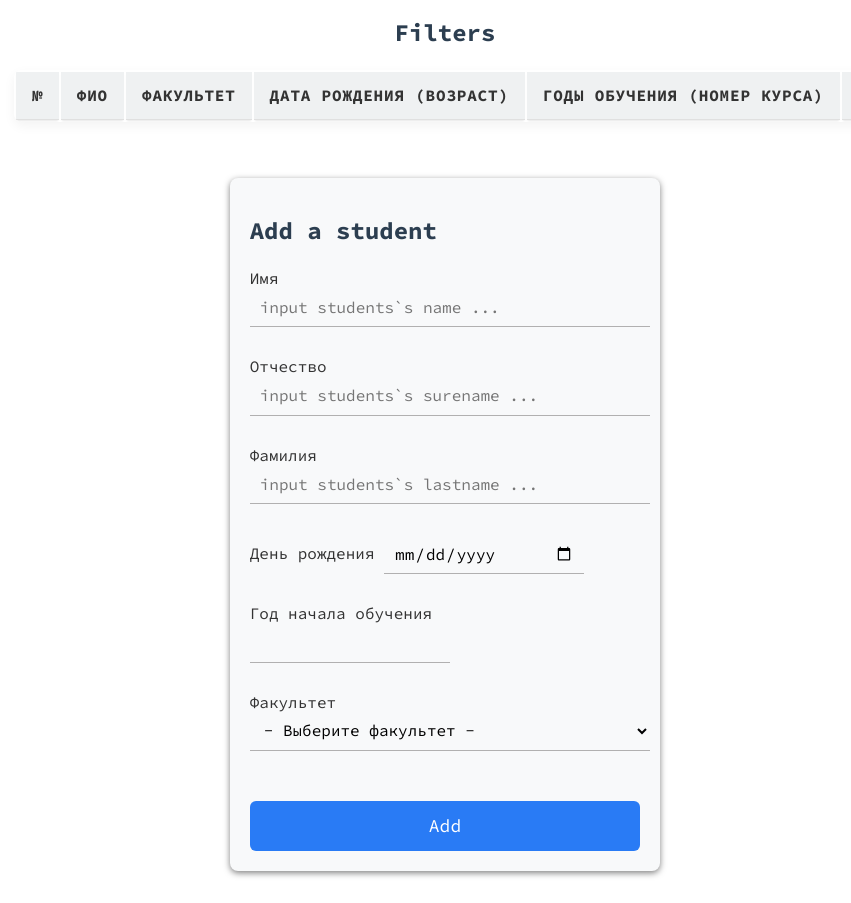
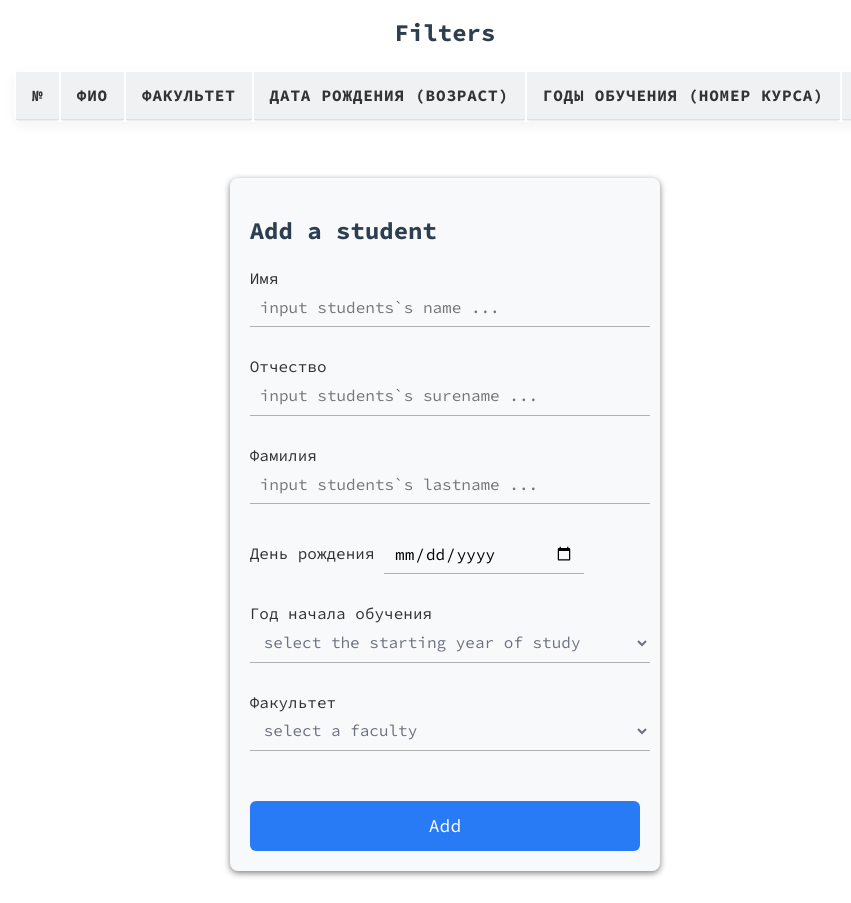
Before and after one commit to EvgPov/StudentControlPanel, a website with bundled scripts: page frontend/index.html in a window 1280 px wide. Shown: the part 113-1016 px from the top of the page, without its empty margins (195-1046 px from the left). Built offline with nearby package versions, Linux system fonts and the light colour scheme; no server answers.

Commit message:
feat: implement add student form styling

```diff
--- a/backend/models/constants.js
+++ b/backend/models/constants.js
@@ -10,4 +10,10 @@ export const faculties = [
   { value: 'Security', label: 'Обеспечение информационной безопасности автоматизированных систем'}
 ]
 
-export const studyYears = ['2021', '2022', '2023', '2024', '2025'];
+export const studyYears = [
+  {value: '2021', label: '2021'},
+  {value: '2022', label: '2022'},
+  {value: '2023', label: '2023'},
+  {value: '2024', label: '2024'},
+  {value: '2025', label: '2025'}
+];
--- a/backend/services/dataSeeder.js
+++ b/backend/services/dataSeeder.js
@@ -17,7 +17,7 @@ export async function fetchDataFromAPI(url) {
             element.FatherName,
             element.LastName,
             element.DateOfBirth,
-            studyYears[Math.floor(Math.random() * studyYears.length)],
+            studyYears[Math.floor(Math.random() * studyYears.length)].label,
             faculties[Math.floor(Math.random() * faculties.length)].label
       );
       return student
--- a/frontend/index.html
+++ b/frontend/index.html
@@ -81,19 +81,10 @@
             />
           </label>
           <label for="studyStart" class="">Год начала обучения
-            <input
-              type="number"
-              id="studyStart"
-              class="main__add-form__studyStart form__item"
-              name="birthday"
-              placeholder=""
-              minlength="2"
-              maxlength="200"
-              required
-            />
+            <select data-component="select-studyStart" data-style="style" id="studyStart" class="form__item dynamic-select" name="studyStart"></select>
            </label>
           <label for="faculty" class="">Факультет
-            <select data-component="select-faculty" id="faculty" class="form__item select-faculty" name="faculty"></select>
+            <select data-component="select-faculty" data-style="style" id="faculty" class="form__item dynamic-select" name="faculty"></select>
           </label>
           <button type="submit" class="btn main__add-form__submit">Add</button>
       </form>
--- /dev/null
+++ b/frontend/src/dom/elements/createSelects.js
@@ -0,0 +1,30 @@
+import { faculties, studyYears } from '../../../../backend/models/constants.js'
+
+export function createSelect(element) {
+  let array = [];
+  let placeholder = '';
+  const select = document.querySelector(element);
+
+  if (!select) return;
+
+  const component = element.match(/select-([^"\]]+)/);
+
+  if (component[1] === 'faculty')  {
+    placeholder = 'select a faculty';
+    array = [... faculties];
+  }
+  if (component[1] === 'studyStart') {
+    placeholder = 'select the starting year of study';
+    array = [... studyYears];
+  }
+
+  select.innerHTML = `<option value="" disabled selected hidden>${placeholder}</option>`;
+  // заполняем
+  array.forEach(item => {
+    const option = document.createElement('option');
+    option.classList.add('option');
+    option.value = item.value;
+    option.textContent = item.label;
+    select.appendChild(option);
+  });
+};
--- a/frontend/src/dom/elements/facultySelect.js
+++ /dev/null
@@ -1,17 +0,0 @@
-import { faculties } from '../../../../backend/models/constants.js'
-
-export function createFacultySelect() {
-  const select = document.querySelector('[data-component="select-faculty"]');
-  if (!select) return;
-  // очищаем
-  select.innerHTML = '<option value="">- Выберите факультет -</option>';
-
-  // заполняем
-  faculties.forEach(faculty => {
-    const option = document.createElement('option');
-    option.classList.add('option-faculty');
-    option.value = faculty.value;
-    option.textContent = faculty.label;
-    select.appendChild(option);
-  });
-};
--- a/frontend/src/main.js
+++ b/frontend/src/main.js
@@ -2,15 +2,24 @@ import { studentStore } from '../data/store.js'; // класс для управ
 import { initDB } from './init/initDatabase.js' // заполнение базы данных и массива
 import { renderTable } from './dom/elements/table.js' // отрисовка таблицы
 import { refresh } from './dom/elements/table.js' // обновление таблицы
-import { createFacultySelect } from './dom/elements/facultySelect.js' //заполение списка факультетов
+import { createSelect } from './dom/elements/createSelects.js' //заполение списка факультетов
 
 const form = document.querySelector('.main__add-form'); // фома добавления студента
 
 document.addEventListener('DOMContentLoaded', async () => {
   await initDB(); // инициализируем БД
   renderTable(studentStore.students); // рисуем таблицу со студентами
-  createFacultySelect(); //заполняем список факультетов
+
+  document.querySelectorAll('[data-style="style"]').forEach(select => {
+    select.addEventListener('change', function() {
+      this.classList.toggle('filled', this.value !== '');
+    })
+    select.classList.toggle('filled', select.value !== '');
+  });
+  createSelect('[data-component="select-faculty"]'); //заполняем список факультетов
+  createSelect('[data-component="select-studyStart"]'); //заполняем перечен лет начала обучения
 })
+
 
 form.addEventListener('submit', (event) => {
 
--- a/frontend/style/style.css
+++ b/frontend/style/style.css
@@ -135,6 +135,19 @@ h2 {
   flex-direction: column;
   align-items: flex-start;
 }
+.dynamic-select {
+  color: #6b7280;
+}
+.dynamic-select.filled {
+  color: black;
+}
+.dynamic-select option {
+    color: black;
+}
+.dynamic-select option[value=""] {
+  color: #6b7280;
+}
+
 .btn {
   border: none;
   border-radius: 6px;
```
